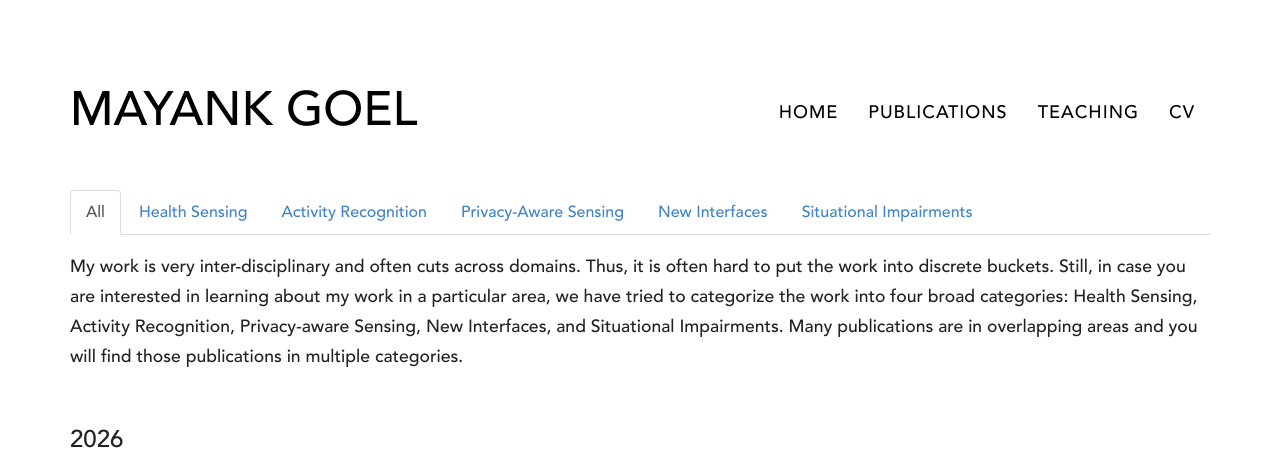
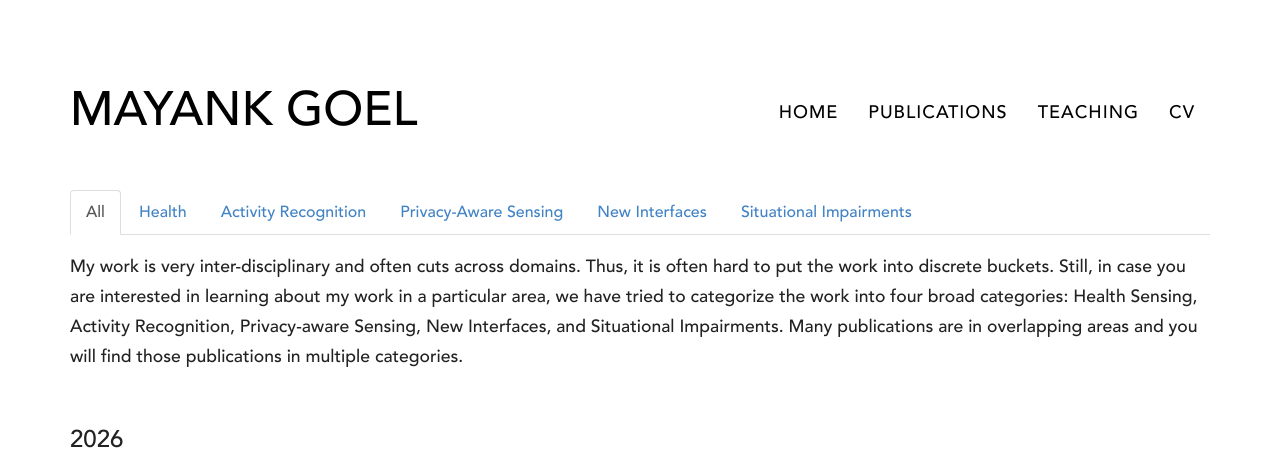
Before and after one commit to mynkgoel/mynkgoel.github.io, a Jekyll site: the page built from publications/index.html, in a window 1280 px wide and 900 px high, cut to the strip 0-472 px from the top of the window. Built offline with Jekyll 4.4.1, drawn with Linux system fonts in a browser that asks for light colours; nearby versions of some CDN libraries.

```diff
--- a/publications/index.html
+++ b/publications/index.html
@@ -10,7 +10,7 @@ redirect_from:
 
 <ul id="profileTabs" class="nav nav-tabs">
     <li class="active"><a href="#all" data-toggle="tab">All</a></li>
-    <li><a href="#health" data-toggle="tab">Health Sensing</a></li>
+    <li><a href="#health" data-toggle="tab">Health</a></li>
     <li><a href="#activity" data-toggle="tab">Activity Recognition</a></li>
     <li><a href="#privacy" data-toggle="tab">Privacy-Aware Sensing</a></li>
     <li><a href="#interfaces" data-toggle="tab">New Interfaces</a></li>
```
Also changed, not shown: _publications/evidotes.md (+1 -1 lines), 1 other file.
